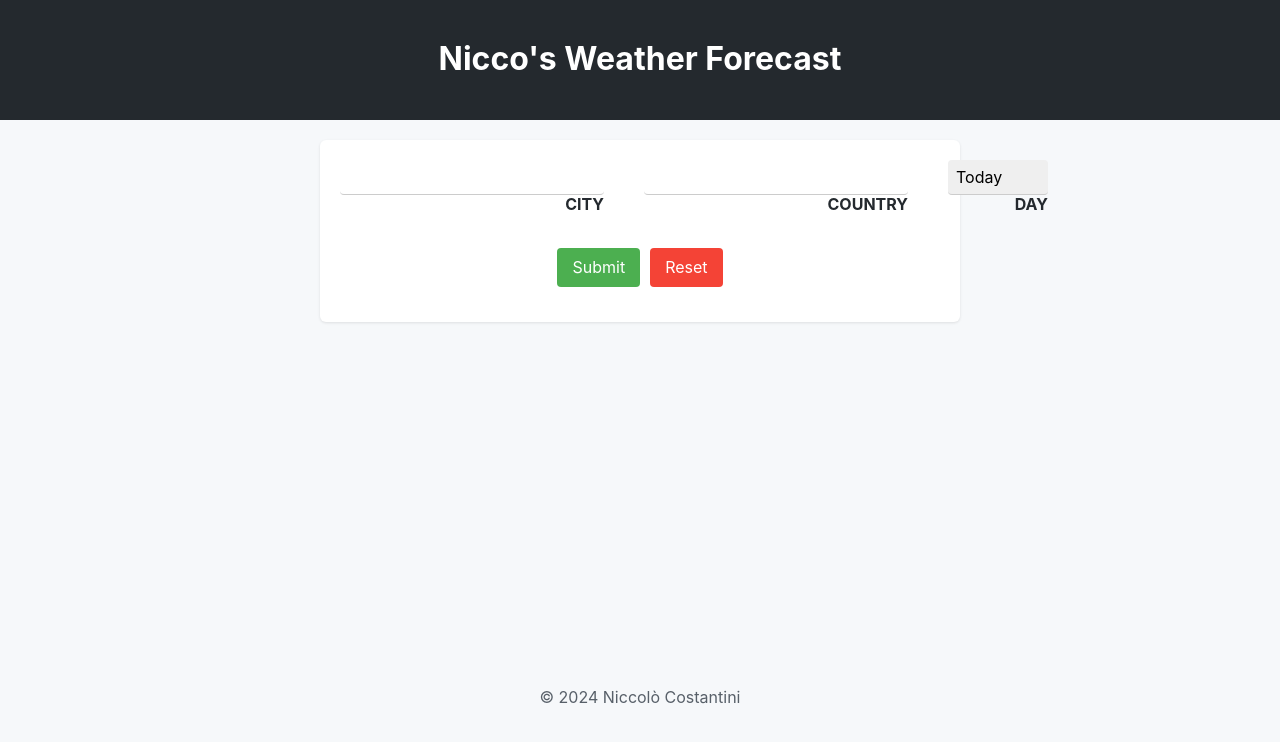
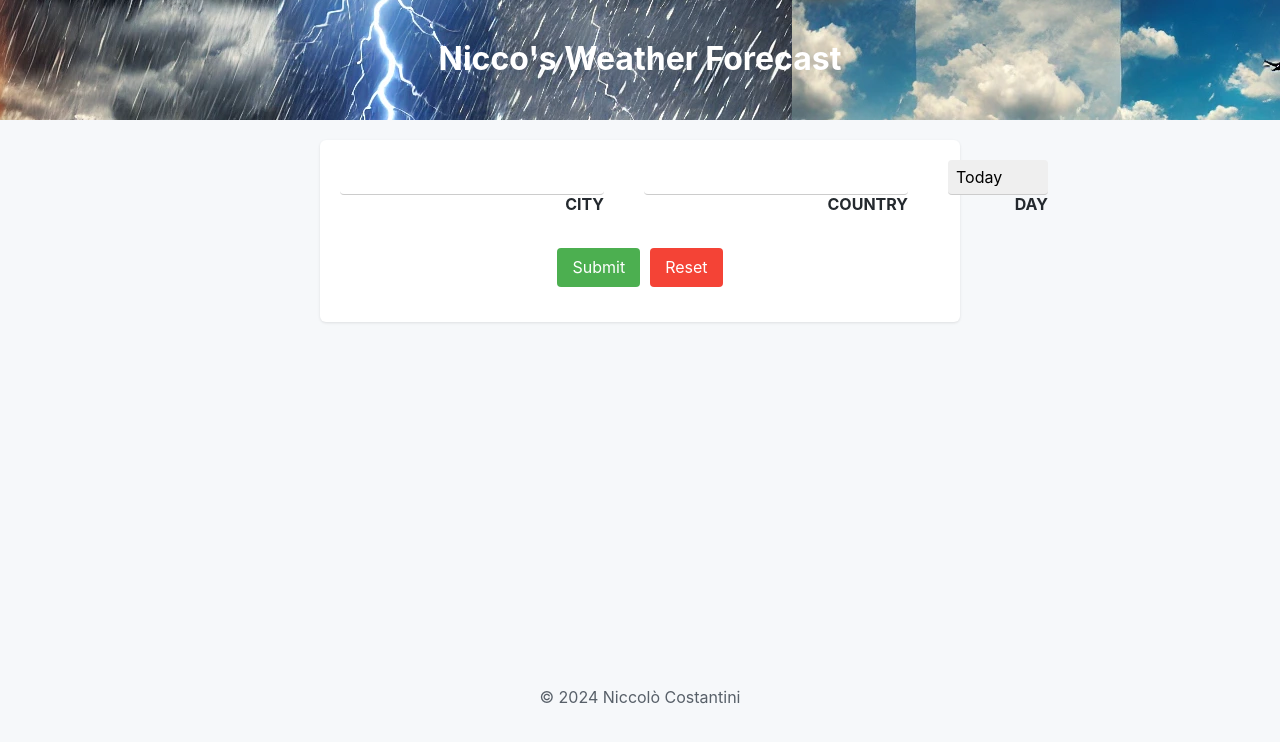
Before and after one commit to niccostantini/odin-weater-forecast, a website built with webpack: page src/template.html in a window 1280 px wide. Built offline with nearby package versions, Linux system fonts and the light colour scheme.

Commit message:
Set header's bgimage

```diff
--- a/src/styles.css
+++ b/src/styles.css
@@ -10,6 +10,13 @@ body {
     padding: 20px;
     text-align: center;
     color: white;
+    background-image: url('https://raw.githubusercontent.com/niccostantini/odin-weater-forecast/refs/heads/main/src/assets/images/header-image.webp');
+    background-position: -1000px 600px;
+
+    h1 {
+        z-index: 1;
+    }
+
 }
 
 form {
```
